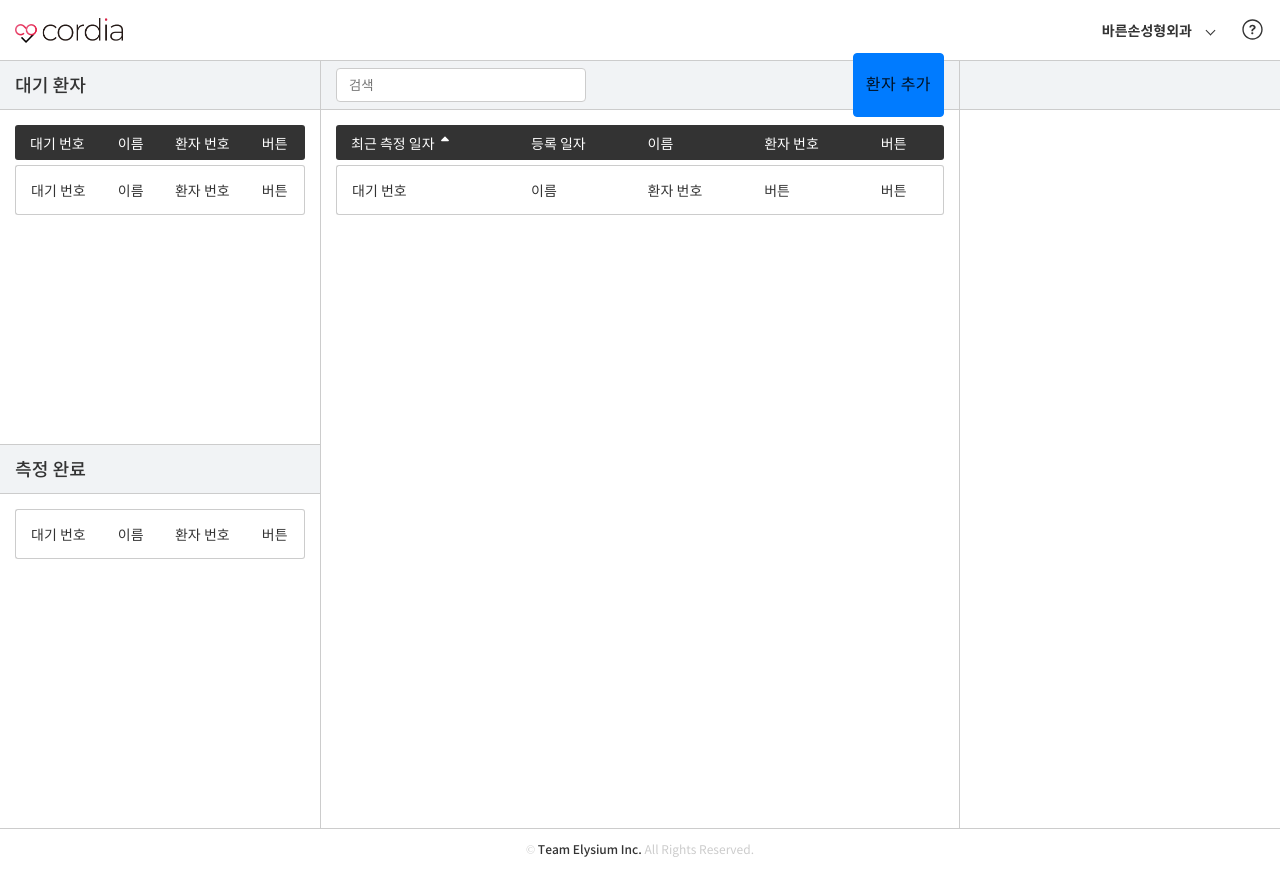
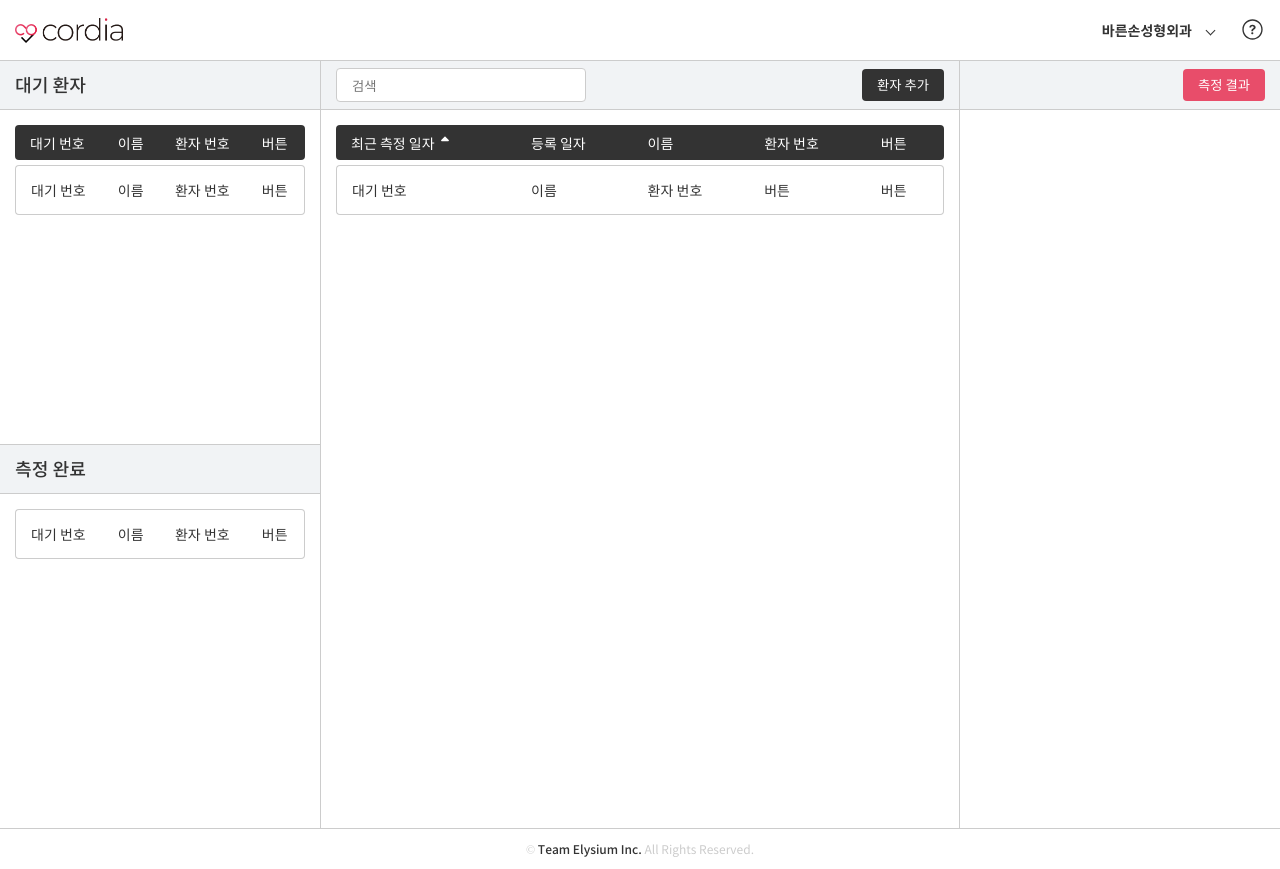
Before and after one commit to soheee94/patient_management_platform, a React (Create React App) app: page / in a window 1280 px wide. Built offline with nearby package versions, Linux system fonts and the light colour scheme.

Commit message:
add common button style, add black, pink button, modfiy list-header

```diff
--- a/src/components/PatientManagement/MeasurementResultList.js
+++ b/src/components/PatientManagement/MeasurementResultList.js
@@ -1,7 +1,11 @@
 import React from "react";
 
 function MeasurementResultList() {
-  return <div className="list-header"></div>;
+  return (
+    <div className="list-header list-header--end">
+      <button className="common-button common-button--pink">측정 결과</button>
+    </div>
+  );
 }
 
 export default MeasurementResultList;
--- a/src/components/PatientManagement/PatientList.js
+++ b/src/components/PatientManagement/PatientList.js
@@ -1,33 +1,5 @@
 import React, { useState } from "react";
 import { FaSortDown, FaSortUp } from "react-icons/fa";
-import { withStyles } from "@material-ui/core/styles";
-import Button from "@material-ui/core/Button";
-
-const BootstrapButton = withStyles({
-  root: {
-    boxShadow: "none",
-    textTransform: "none",
-    fontSize: 16,
-    padding: "6px 12px",
-    border: "1px solid",
-    lineHeight: 1.5,
-    backgroundColor: "#007bff",
-    borderColor: "#007bff",
-    "&:hover": {
-      backgroundColor: "#0069d9",
-      borderColor: "#0062cc",
-      boxShadow: "none"
-    },
-    "&:active": {
-      boxShadow: "none",
-      backgroundColor: "#0062cc",
-      borderColor: "#005cbf"
-    },
-    "&:focus": {
-      boxShadow: "0 0 0 0.2rem rgba(0,123,255,.5)"
-    }
-  }
-})(Button);
 
 function PatientList() {
   const [isSortDown, setSortDown] = useState(false);
@@ -35,9 +7,7 @@ function PatientList() {
     <>
       <div className="list-header">
         <input type="text" placeholder="검색" id="list-header__search" />
-        <BootstrapButton variant="contained" disableRipple>
-          환자 추가
-        </BootstrapButton>
+        <button className="common-button common-button--black">환자 추가</button>
       </div>
       <div className="list-content-wrapper">
         <div className="list-content">
--- /dev/null
+++ b/src/styles/components/button.scss
@@ -0,0 +1,33 @@
+.common-button {
+  font-family: $fontFamily;
+  display: inline-block;
+  color: white;
+  padding: 6px 15px;
+  margin-bottom: 0;
+  line-height: 1.42857143;
+  text-align: center;
+  white-space: nowrap;
+  vertical-align: middle;
+  touch-action: manipulation;
+  cursor: pointer;
+  user-select: none;
+  border: none;
+  border-radius: 4px;
+  outline: none;
+
+  &--black {
+    background: $black;
+
+    &:hover {
+      background: lighten($color: $black, $amount: 10%);
+    }
+  }
+
+  &--pink {
+    background: $pink;
+
+    &:hover {
+      background: lighten($color: $pink, $amount: 10%);
+    }
+  }
+}
--- a/src/styles/components/common.scss
+++ b/src/styles/components/common.scss
@@ -5,7 +5,7 @@
 }
 
 body {
-  font-family: $fontFamily;
   font-size: 14px;
   color: $black;
+  font-family: $fontFamily;
 }
--- a/src/styles/components/input.scss
+++ b/src/styles/components/input.scss
@@ -1,9 +1,10 @@
 .common-input {
+  font-family: $fontFamily;
   border-radius: 4px;
   background: $white;
   border: 1px solid $gray;
   height: 34px;
-  padding: 10px 12px;
+  padding: 10px 15px;
   transition: border-color 300ms cubic-bezier(0.4, 0, 0.2, 1) 0ms,
     box-shadow 300ms cubic-bezier(0.4, 0, 0.2, 1) 0ms;
 
--- a/src/styles/components/patientManagement/list-content.scss
+++ b/src/styles/components/patientManagement/list-content.scss
@@ -17,12 +17,12 @@
   padding: 0 15px;
 
   &:first-of-type {
-    border-top-left-radius: 3px;
-    border-bottom-left-radius: 3px;
+    border-top-left-radius: 4px;
+    border-bottom-left-radius: 4px;
   }
   &:last-of-type {
-    border-top-right-radius: 3px;
-    border-bottom-right-radius: 3px;
+    border-top-right-radius: 4px;
+    border-bottom-right-radius: 4px;
   }
 }
 
--- a/src/styles/components/patientManagement/list-header.scss
+++ b/src/styles/components/patientManagement/list-header.scss
@@ -14,6 +14,10 @@
   span {
     line-height: 50px;
   }
+
+  &--end {
+    justify-content: flex-end;
+  }
 }
 
 #list-header__search {
--- a/src/styles/main.scss
+++ b/src/styles/main.scss
@@ -3,6 +3,8 @@
 
 @import "./components/common";
 @import "./components/input.scss";
+@import "./components/button.scss";
+
 @import "./components/patientManagement/nav.scss";
 @import "./components/patientManagement/footer.scss";
 @import "./components/patientManagement/list-container.scss";
--- a/src/styles/variables.scss
+++ b/src/styles/variables.scss
@@ -21,5 +21,4 @@ $lighterGray: #f1f3f5; //Gray1
 $lightGray: #e9ecef; //Gray2
 $gray: #ccc; //Gray6
 $darkGray: darken($gray, 20%);
-
-$mainColor: gray;
+$pink: #e84d6a;
```
